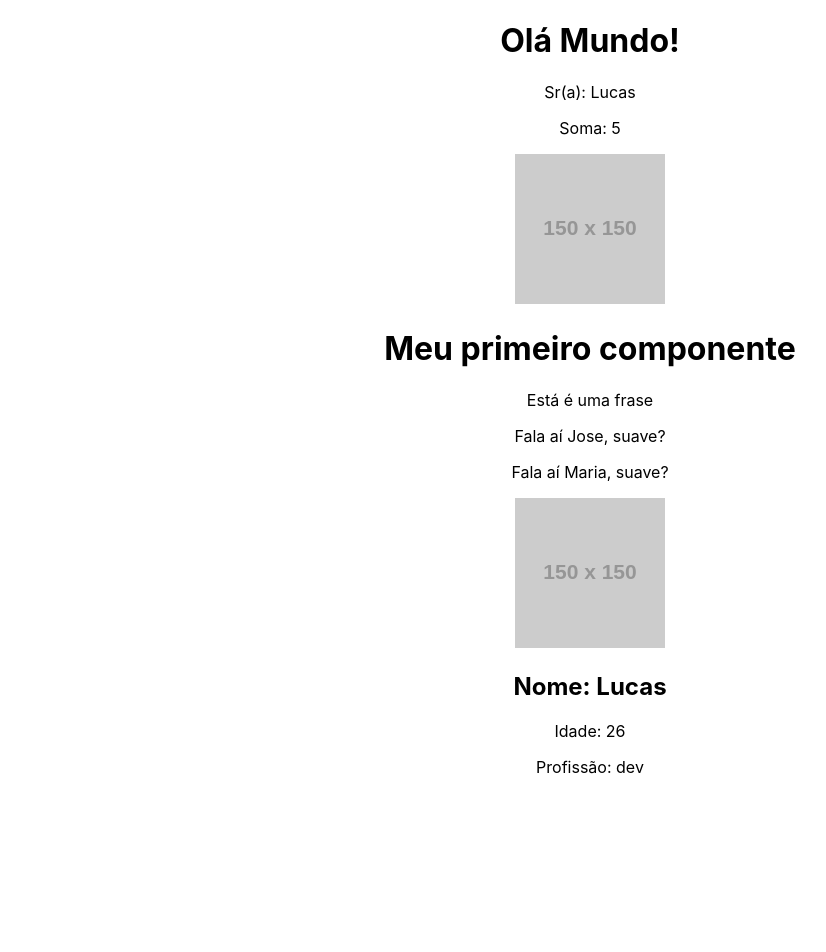
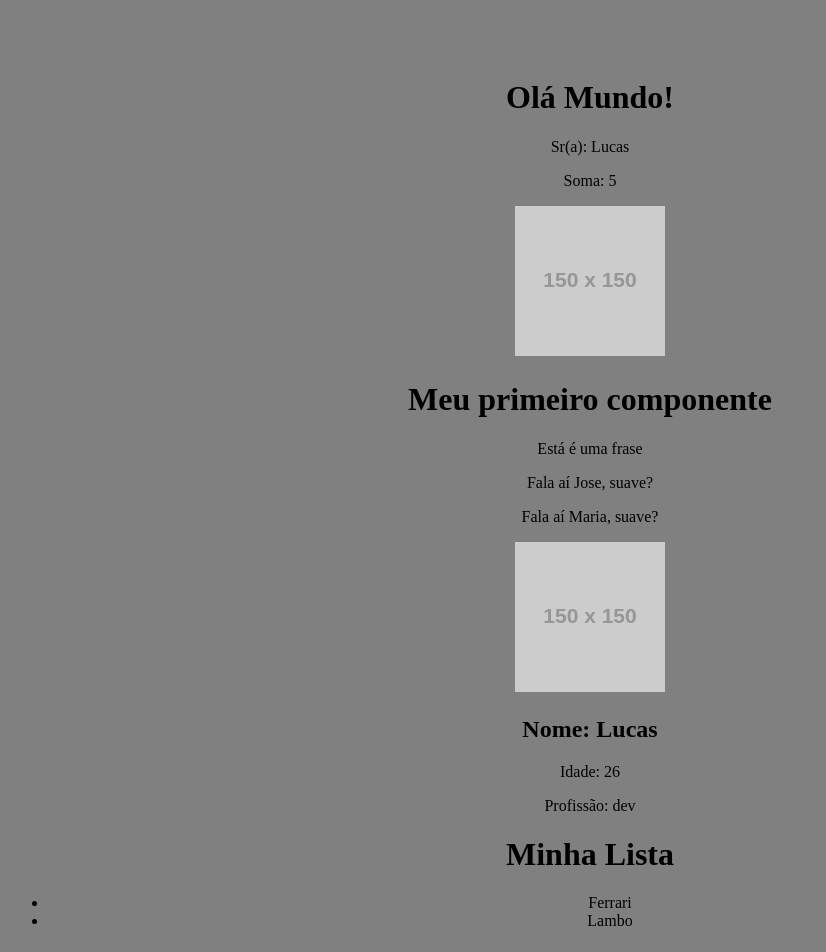
Before and after one commit to lucasvm8/react-learn, a React (Create React App) app: page / in a window 1280 px wide. Shown: the top 952 px of the page, without its empty margins (50-876 px from the left). Before the commit the page ends 800 px from the top, so only its background shows below. Built offline with nearby package versions, Linux system fonts and the light colour scheme.

Commit message:
feat: fragments

```diff
--- /dev/null
+++ b/models.json
@@ -0,0 +1 @@
+[{"analyzerName":"intellisense-members","languageName":"javascript","identity":{"modelId":"1A3F919CD5B7725108B03C349630A1C82B03","outputId":"4A84987F2428442A9EC84563BB2BC063","modifiedTimeUtc":"2020-09-28T23:11:53.754Z"},"filePath":"1A3F919CD5B7725108B03C349630A1C82B03_4A84987F2428442A9EC84563BB2BC063","lastAccessTimeUtc":"2022-05-02T19:44:24.986Z"}]
--- a/src/App.js
+++ b/src/App.js
@@ -2,6 +2,7 @@ import './App.css';
 import HelloWorld from './components/HelloWorld';
 import SayMyName from './components/SayMyName';
 import Pessoa from './components/Pessoa';
+import List from './components/List'
 
 function App() {
   const name = 'Lucas'
@@ -23,6 +24,7 @@ function App() {
       <SayMyName name={nome}/>
       <SayMyName name="Maria"/>
       <Pessoa nome="Lucas" idade="26" profissao="dev" foto={url}/>
+      <List />
     </div>
   );
 }
--- /dev/null
+++ b/src/components/Item.js
@@ -0,0 +1,7 @@
+function Item (props) {
+    return (
+        <li>{props.marca}</li>
+    )
+}
+
+export default Item
--- /dev/null
+++ b/src/components/List.js
@@ -0,0 +1,15 @@
+import Item from './Item'
+
+function List () {
+    return (
+      <>
+          <h1>Minha Lista</h1>
+          <ul>
+              <Item marca="Ferrari" />
+              <Item marca="Lambo" />
+          </ul>
+      </>
+    )
+}
+
+export default List
--- a/src/index.css
+++ b/src/index.css
@@ -1,13 +1,4 @@
 body {
-  margin: 0;
-  font-family: -apple-system, BlinkMacSystemFont, 'Segoe UI', 'Roboto', 'Oxygen',
-    'Ubuntu', 'Cantarell', 'Fira Sans', 'Droid Sans', 'Helvetica Neue',
-    sans-serif;
-  -webkit-font-smoothing: antialiased;
-  -moz-osx-font-smoothing: grayscale;
+  padding: 50px;
+  background-color: gray;
 }
-
-code {
-  font-family: source-code-pro, Menlo, Monaco, Consolas, 'Courier New',
-    monospace;
-}
```
Also changed, not shown: 1 other file (tests, documents, lock files or other folders).
